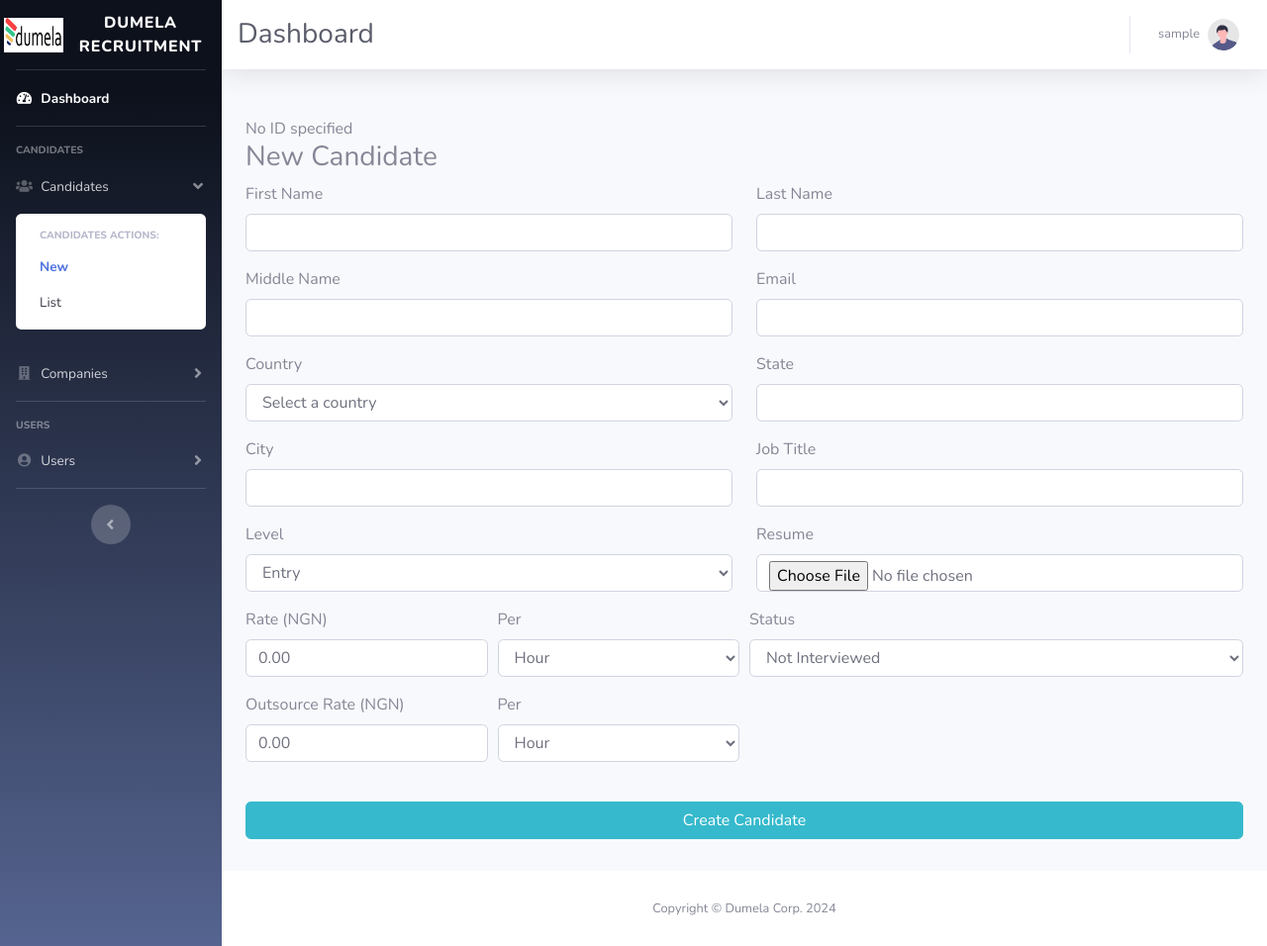
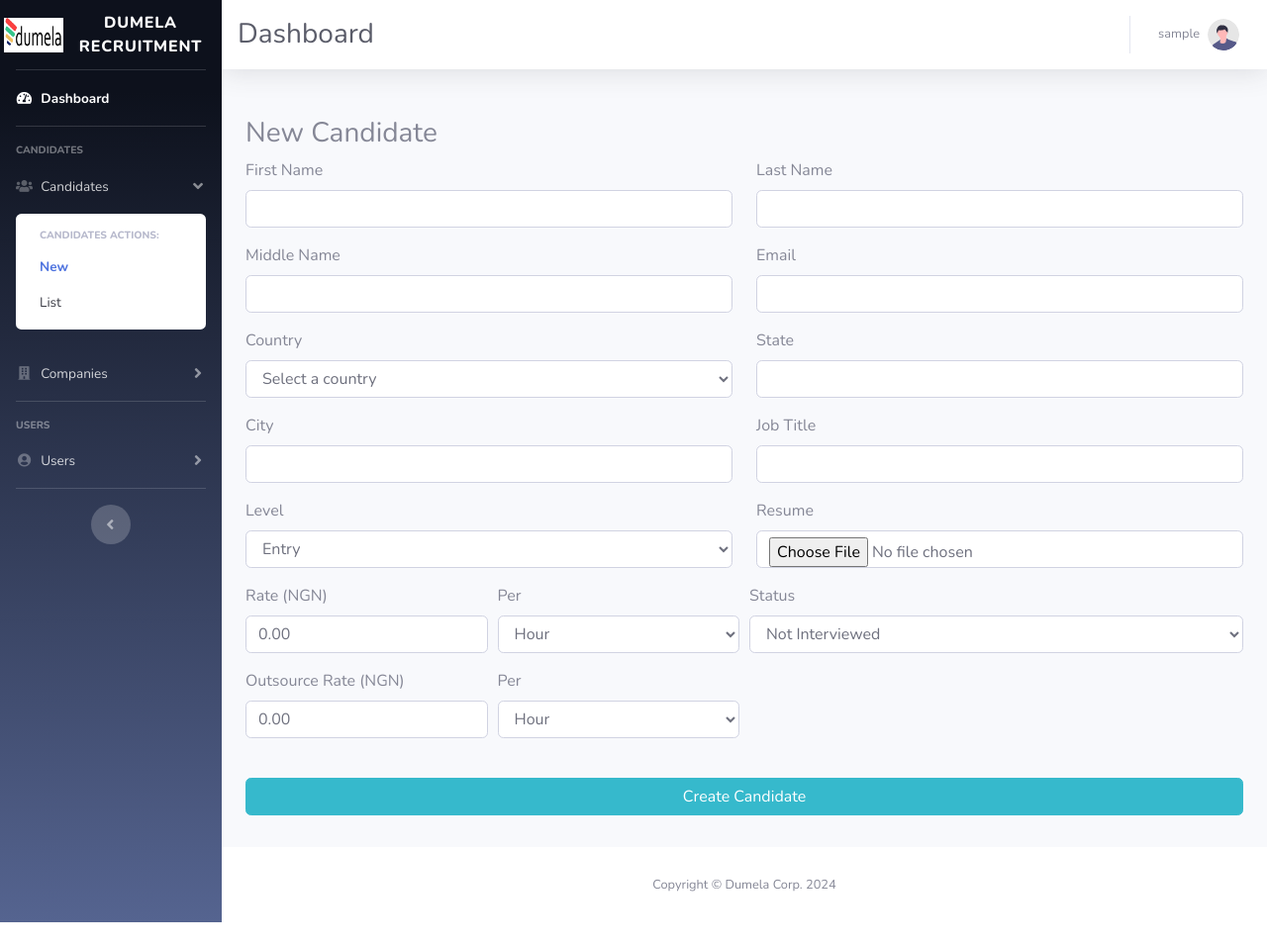
Before and after one commit to dumelacorp/dumela-recruit, a PHP site: page /public/dashboard/index.php?page=new in a window 1280 px wide. Shown: the whole page at 99% size. After the commit the page ends 932 px from the top, so only its background shows below. Run offline with PHP 8.4, Linux system fonts and the light colour scheme; the visitor is signed in with stand-in values (Sample User, id 1).

Commit message:
Fixed No ID specified bug

```diff
--- a/public/dashboard/index.php
+++ b/public/dashboard/index.php
@@ -310,11 +310,11 @@
                                                     echo "Invalid company action";
                                             }
                                         } else {
-                                            echo "No action specified";
+                                            // echo "No action specified";
                                         }
 
                                     } else {
-                                        echo "No ID specified";
+                                        // echo "No ID specified";
                                     }
 
 
```
